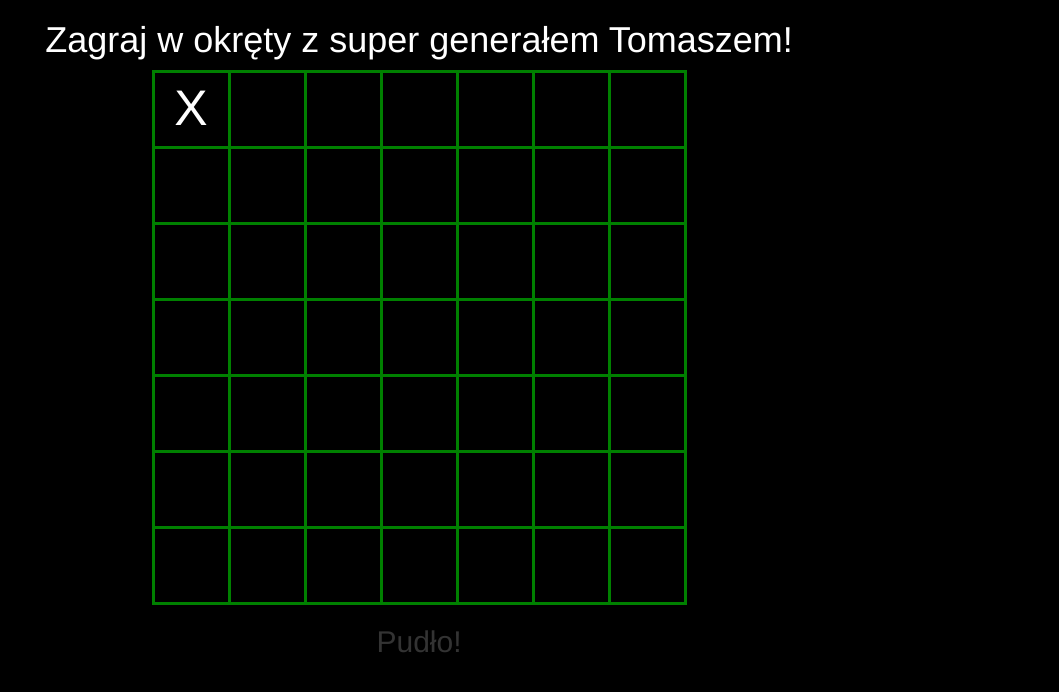
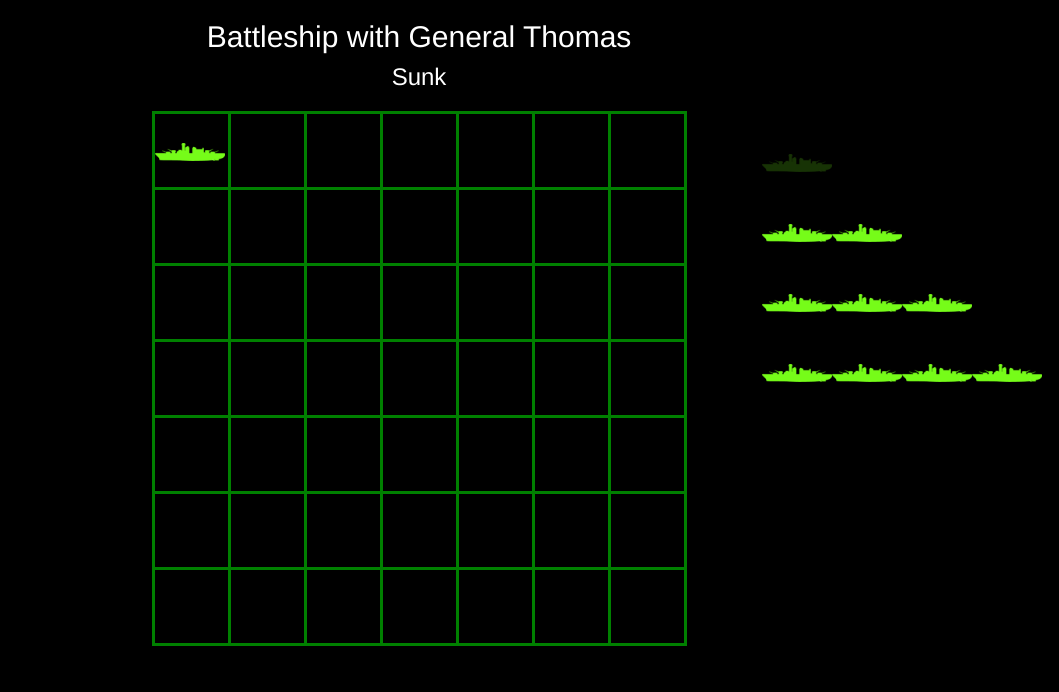
Before and after one commit to wysoki89/battleship, a plain HTML site: page index.html in a window 1280 px wide. Both pictures are taken after a click on the element 412 px from the left and 109 px from the top of the page. Shown: the whole page, without its empty margins (221-1280 px from the left). Drawn offline with nearby package versions, Linux system fonts and the light colour scheme.

Commit message:
fixed play again

```diff
--- a/battleship.css
+++ b/battleship.css
@@ -1,17 +1,26 @@
 /*CSS*/
 body {background-color: black}
 #mainText {color:white}
-table {margin:10px auto}
-td {border:3px solid;border-color:green;width:40px;height:40px}
-.hit img {width:37px}
+#board table {margin:10px auto}
+#board td {border:3px solid;border-color:green;width:40px;height:40px}
+img {width:37px}
 .missed {color:white;text-align:center;font-size:25px}
+#ships div{margin-top:10px}
+.shipSunk{opacity:0.2}
+.shipNotSunk{opacity:1}
+#play{display:block;margin:0 auto}
 @media only screen and (min-width:72em){
-td {width:76px;height:76px}
-.hit img {width:70px}
+#board td {width:76px;height:76px}
+img {width:70px}
 .missed {font-size:50px}
+#ships div{margin-top:50px}
 }
 
 
-#results p{font-size:25px};
-
-/*#board {position:absolute; left:296px}*/
+#mistakes p{font-size:25px}
+#divName {display:none; margin:0 auto}
+#btnName {width:100%}
+#results-container {display:none;}
+#gram {display:block;margin:0 auto}
+#results{margin-top:30px}
+#message{margin:1px auto}
--- a/battleship.js
+++ b/battleship.js
@@ -1,99 +1,250 @@
-var view = { //object view with methods that are changing the user's view
+//function adding coordinates to new object Coordinate
+function Coordinate(row,col){
+    this.row = row;
+    this.col = col;
+    this.isHit = false;
+}
 
-    displayMessage: function(msg){
-        $('#message').html("");
-        setTimeout(function(){
-            $('#message').html(msg)},100)
+//object view with methods that are changing user's view
+var view = {
+
+    createSideShips: function(){
+    model.ships.forEach(function(item,index){
+			$('#ships').append("<div></div>");
+			var shipIndex = index;
+				item.positions.forEach(function(item,index){
+					$('#ships div').eq(shipIndex).append('<img src="ship.png">');
+				});
+		});
+    },
+    // create board to play
+    createBoard: function(size){
+        for(i=0;i<size;i++){
+            $('#board table').append("<tr></tr>");
+            for(j=0;j<size;j++){
+                $('#board table tr').eq(i).append("<td></td>");
+            }
+        }
     },
 
-    displayHit: function(location){
-        $(location).addClass("hit");
-        $(location).html('<img src="ship.png">');
+    // display message hit or missed after clicking td
+	displayMessage: function(msg){
+        $('#message').css({ "color": "black"});
+        setTimeout(function(){
+            $('#message').html(msg)
+        },100);
+        $('#message').css({ "color": "white"});
     },
 
-    displayMiss: function(location){
-    $(location).html("X");
-    $(location).addClass("missed");
+    // display ship after hit
+    displayHit: function(cell){
+    $('#board td').eq(cell.row*7+cell.col).addClass("hit");
+    $('#board td').eq(cell.row*7+cell.col).html('<img src="ship.png">');
+    },
+
+    // display miss after missed
+    displayMiss: function(cell){
+        if(!$('#board td').eq(cell.row*7+cell.col).hasClass("hit"))
+        {
+            $('#board td').eq(cell.row*7+cell.col).html("X");
+            $('#board td').eq(cell.row*7+cell.col).addClass("missed");
         }
+    },
+
+    //sink ship - change opacity of sunk ship on side
+    sinkShip: function(shipNumber){
+        $('#ships div').eq(shipNumber).addClass("shipSunk");
+    },
+
+    // display number of mistakes and message of winning, hide board and ships and display next step
+    win: function(){
+        $('#mistakes p').html('Number of mistakes: ' + controller.noMistakes);
+            this.displayMessage("You won!");
+            setTimeout(function(){
+                $('#board').hide();
+                $('#ships').hide();
+                $('#divName').show();
+            },3000);
+    },
+
+    // restart view
+	restart: function(){
+        $('#results-container').hide();
+        $('#board').show();
+        $('#mistakes p').html("");
+        $('input').val("");
+        $('#board td').html("");
+        $('#board td').removeClass("hit");
+        $('#board td').removeClass("missed");
+		$('#ships').show();
+        $('#ships img').addClass("shipNotSunk");
+    }
+
 };
 
+//object model with methods that are changing model
 var model = {
-    boardSize: 7,
-    numShips: 4,
-    shipsSunk:0,
+    boardSize:7,
+    ships:[],
+    makeShip: function(size){
+        this.positions=[];
+        this.size = size;
+        this.hits=0;
+    },
 
-    ships:[new Ship(1),new Ship(2),new Ship(3),new Ship(4)]
-};
-
-function Ship (size)
-{ //function adding parameters to new object Ship
-    this.size = size;
-    this.SetPositions = function(shipSize)
+    // set random positions of each ship
+    setPositions: function()
         {
-    var TempPositions = [];
-    TempPositions[0]= new Coordinate (Math.floor((Math.random()*(8-shipSize))), Math.floor((Math.random()*(8-shipSize))));//maximum position of first location of the ship
+        this.ships.forEach(function(item){ //for each ship
+            do{
+            item.positions[0]= new Coordinate (Math.floor((Math.random()*(8-item.size))), Math.floor((Math.random()*(8-item.size))));//maximum position of first location of the ship
             if ( Math.random() > 0.5) // horizontal
             {
-        for (i=1; i < shipSize; i++)
+                // create next positions
+                for (i=1; i < item.size; i++)
                 {
-            TempPositions[i]= new Coordinate(TempPositions[i-1].row, TempPositions[i-1].col + 1)
+                    item.positions[i]= new Coordinate(item.positions[i-1].row, item.positions[i-1].col + 1);
                 }
             }
             else //vertical
             {
-        for (i=1; i < shipSize; i++)
+                // create next positions
+                for (i=1; i < item.size; i++)
                 {
-            TempPositions[i]= new Coordinate(TempPositions[i-1].row + 1, TempPositions[i-1].col)
+                    item.positions[i]= new Coordinate(item.positions[i-1].row + 1, item.positions[i-1].col);
                 }
             }
-    return TempPositions;
             }
-    this.positions = this.SetPositions(this.size);
-    this.hits = ["","",""];
+            while(model.collision(item)>item.size); //if number of collisions is greater than ship's size - create positions again
+            });
+        },
+
+    // outputs number of collisions
+    collision: function(ship){
+        var collisions=0;
+        this.ships.forEach(function(item){ //for each existing ship
+            item.positions.forEach(function(item){ // for each position in existing ship
+                var checkedPosition = item;
+                ship.positions.forEach(function(item){ //check each position of new ship
+                    if(checkedPosition.col===item.col && checkedPosition.row===item.row){
+                        collisions++;
+                      }
+                });
+            });
+        });
+        return collisions;
+    },
+
+    // check if ship should sink
+    isSunk: function(ship){
+    if(ship.hits===ship.size)
+        {
+        view.sinkShip(model.ships.indexOf(ship));
+        view.displayMessage("Sunk");
+        }
+    },
+
+    // restart model
+    restart: function(){
+        this.ships.forEach(function(item) { //for each ship
+        item.positions.forEach(function(item){ //for each position in current ship
+            item.isHit = false;
+        });
+    });
+    }
 };
 
-function Coordinate (row,col){ //function adding coordinates to new object Coordinate
-    this.row = row;
-    this.col = col;
-}
+// creating ships and theit positions
+model.ships = [new model.makeShip(1),new model.makeShip(2),new model.makeShip(3),new model.makeShip(4)];
+model.setPositions();
 
-
-
-
-
-//!!! dodaj do funkcji setPositions sprawdzenie czy już nie ma takiego statku! - tylko nie wiem jak
-
-var hits = 0;
-var guesses = 0;
-var isSunk = false;
-
-$('td').on('click', function(){
-     if( ($(this).index() === model.ships[0].positions[0].col && $(this).parent().index() === model.ships[0].positions[0].row)  ||
-     ($(this).index() === model.ships[1].positions[0].col && $(this).parent().index() === model.ships[1].positions[0].row) ||
-     ($(this).index() === model.ships[1].positions[1].col && $(this).parent().index() === model.ships[1].positions[1].row) ||
-     ($(this).index() === model.ships[2].positions[0].col && $(this).parent().index() === model.ships[2].positions[0].row) ||
-     ($(this).index() === model.ships[2].positions[1].col && $(this).parent().index() === model.ships[2].positions[1].row) ||
-     ($(this).index() === model.ships[2].positions[2].col && $(this).parent().index() === model.ships[2].positions[2].row) ||
-     ($(this).index() === model.ships[3].positions[0].col && $(this).parent().index() === model.ships[3].positions[0].row) ||
-     ($(this).index() === model.ships[3].positions[1].col && $(this).parent().index() === model.ships[3].positions[1].row) ||
-     ($(this).index() === model.ships[3].positions[2].col && $(this).parent().index() === model.ships[3].positions[2].row) ||
-     ($(this).index() === model.ships[3].positions[3].col && $(this).parent().index() === model.ships[3].positions[3].row))
+//checks if the ship is hit
+model.fire = function(col,row){
+             var currentHits = controller.hits;
+             var shotCell = {};
+             shotCell.col = col;
+             shotCell.row = row;
+             model.ships.forEach(function(item,index) { //for each ship
+                    var currentShip = item;
+                    var currentShipNumber = index;
+                    item.positions.forEach(function(item,index){ //for each position in current ship
+                        if( (shotCell.col === item.col) && (shotCell.row === item.row) && (currentShip.positions[index].isHit===false))
                         {
-            hits++;
-            view.displayHit(this);
-            view.displayMessage("Trafiłeś!");
-     }
-     else
-     {
-            view.displayMiss(this);
-            view.displayMessage("Pudło!");
-     }
-     console.log(hits);
-     guesses++;
-     if (hits == model.ships[0].size + model.ships[1].size + model.ships[2].size + model.ships[3].size)
-     {
-        isSunk == true;
-        $('#results p').html('Ilość błędów: ' + (guesses-(ship1.size + ship2.size + ship3.size + ship4.size)));
-        alert("Wygrałeś");
+                            currentShip.positions[index].isHit=true;
+                            controller.hits++;
+                            view.displayHit(shotCell);
+                            view.displayMessage("Hit!");
+                            currentShip.hits++;
+                            model.isSunk(currentShip);
                         }
                     });
+             });
+             if (controller.hits === currentHits) //if there wasn't made another hit
+             {
+                     view.displayMiss(shotCell);
+                     view.displayMessage("Missed!");
+             };
+             controller.isWin();
+};
+
+// controller joins view and model
+var controller = {
+    // gives data to model and increase number of guesses
+    processGuess: function(col,row){
+        this.guesses++;
+        model.fire(col,row);
+    },
+    // restart controller
+    restart:function(){
+        this.noMistakes = 0;
+        this.hits = 0;
+        this.guesses = 0;
+    },
+    // check if number of hits = number of ship's positions
+    isWin:function(){
+        if (this.hits === model.ships[0].size + model.ships[1].size + model.ships[2].size + model.ships[3].size)
+            {
+            this.noMistakes = this.guesses-(model.ships[0].size + model.ships[1].size + model.ships[2].size + model.ships[3].size);
+            view.win();
+            }
+    }
+}
+view.createBoard(model.boardSize);
+view.createSideShips();
+controller.restart();
+model.restart();
+view.restart();
+// gives location of hit after clicking on td
+$('#board td').on('click', function(){
+    if(!$(this).hasClass("guess")){
+        $(this).addClass("guess");
+        controller.processGuess($(this).index(), $(this).parent().index());
+    }
+});
+
+// input user's name action
+$('#btnName').on('click', function(){
+    $('#divName').hide();
+    $('#results-container').show();
+});
+
+// play again action
+$('#play').on('click', function(){
+    view.restart();
+    model.restart();
+    controller.restart();
+    view.displayMessage("");
+});
+
+//initialize data for winer's table and add new user after clicking button
+var myModule = angular.module('myModule', []);
+myModule.controller('myController', function myController($scope){
+        $scope.users = [
+        {name:'Generał Tomasz', mistakes:0},
+        {name:'Marek12', mistakes:15},
+        {name:'elcia', mistakes:4},
+        ];
+		$scope.addUser = function(){
+			$scope.users.push({'name':$('input').val(), 'mistakes':controller.noMistakes});
+		};
+    });
--- a/index.html
+++ b/index.html
@@ -14,8 +14,7 @@
 <!-- Optional theme -->
 <link rel="stylesheet" href="https://maxcdn.bootstrapcdn.com/bootstrap/3.3.6/css/bootstrap-theme.min.css" integrity="sha384-fLW2N01lMqjakBkx3l/M9EahuwpSfeNvV63J5ezn3uZzapT0u7EYsXMjQV+0En5r" crossorigin="anonymous">
 <link rel="stylesheet" href="battleship.css" type="text/css">
-
-
+<script src="https://ajax.googleapis.com/ajax/libs/angularjs/1.5.6/angular.min.js"></script>
 <!--[if lt IE 9]>
     <script src="bower_components/html5shiv/dist/html5shiv.js"></script>
 <![endif]-->
@@ -23,86 +22,54 @@
 </head>
 
 
-<body>
-<h1 class="text-center" id="mainText">Zagraj w okręty z super generałem Tomaszem!</h1>
+<body data-ng-app="myModule">
+<h2 class="text-center" id="mainText">Battleship with General Thomas</h2>
 
-        <table>
-                <tr>
-                    <td></td>
-                    <td></td>
-                    <td></td>
-                    <td></td>
-                    <td></td>
-                    <td></td>
-                    <td></td>
-                </tr>
-                <tr>
-                    <td></td>
-                    <td></td>
-                    <td></td>
-                    <td></td>
-                    <td></td>
-                    <td></td>
-                    <td></td>
-                </tr>
-                <tr>
-                    <td></td>
-                    <td></td>
-                    <td></td>
-                    <td></td>
-                    <td></td>
-                    <td></td>
-                    <td></td>
-                </tr>
-                <tr>
-                    <td></td>
-                    <td></td>
-                    <td></td>
-                    <td></td>
-                    <td></td>
-                    <td></td>
-                    <td></td>
-                </tr>
-                <tr>
-                    <td></td>
-                    <td></td>
-                    <td></td>
-                    <td></td>
-                    <td></td>
-                    <td></td>
-                    <td></td>
-                </tr>
-                <tr>
-                    <td></td>
-                    <td></td>
-                    <td></td>
-                    <td></td>
-                    <td></td>
-                    <td></td>
-                    <td></td>
-                </tr>
-                <tr>
+<div class"row" data-ng-controller="myController">
+    <div class="col-md-4 col-md-offset-4">
+    <h3 class ="h3 text-center" id="message"></h3>
+    <div id ="mistakes" class = "container-fluid">
+    <p class="text-center"></p>
+    </div>
 
-                    <td></td>
-                    <td></td>
-                    <td></td>
-                    <td></td>
-                    <td></td>
-                    <td></td>
-                    <td></td>
-                </tr>
+    <div class="input-group" id="divName">
+        <span class="input-group-btn">
+            <button class="btn btn-default" type="button" id="btnName" ng-click="addUser()">Add me to the winner's table</button>
+        </span>
+        <input type="text" class="form-control text-center" placeholder="Username" aria-describedby="name" >
+    </div>
+    <div id="results-container" >
+    <div class="input-group">
+        <span class="input-group-addon" id="basic-addon1">Find a friend</span>
+        <input type="text" class="form-control" placeholder="Username" ng-model="username" aria-describedby="basic-addon1">
+    </div>
 
-        </table>
+    <table id="results" class="table table-striped text-center">
+    <tr>
+        <td>Nick</td>
+        <td>Mistakes</td>
+    </tr>
+    <tr class="table table-striped" data-ng-repeat="user in users | filter:username | orderBy:'mistakes'">
+        <td > {{user.name}}</td> <td>{{user.mistakes}}</td>
+    </tr>
+    </table>
+    <button id="play" type="button" class="btn btn-primary">Play again!</button>
+    </div>
+</div>
+</div>
 
-<h2 class ="h2 text-center" id="message"></h2>
-<div id ="results" class = "container-fluid">
-    <p class="text-center"></p>
+<div class="row">
+	<div id="board" class="col-md-6 col-md-offset-3">
+            <table></table>
+    </div>
+    <div class="col-md-3">
+		<div id="ships"></div>
+	</div>
 </div>
 
 
 
 <script type="text/javascript" src="https://ajax.googleapis.com/ajax/libs/jquery/2.2.0/jquery.min.js"></script>
-<script src="lodash.js"></script>
 <script type="text/javascript" src="battleship.js"></script>
 <!-- Latest compiled and minified JavaScript -->
 <script src="https://maxcdn.bootstrapcdn.com/bootstrap/3.3.6/js/bootstrap.min.js" integrity="sha384-0mSbJDEHialfmuBBQP6A4Qrprq5OVfW37PRR3j5ELqxss1yVqOtnepnHVP9aJ7xS" crossorigin="anonymous"></script>
```
Also changed, not shown: README.md. Lines whose indentation alone changed are shown as unchanged.
